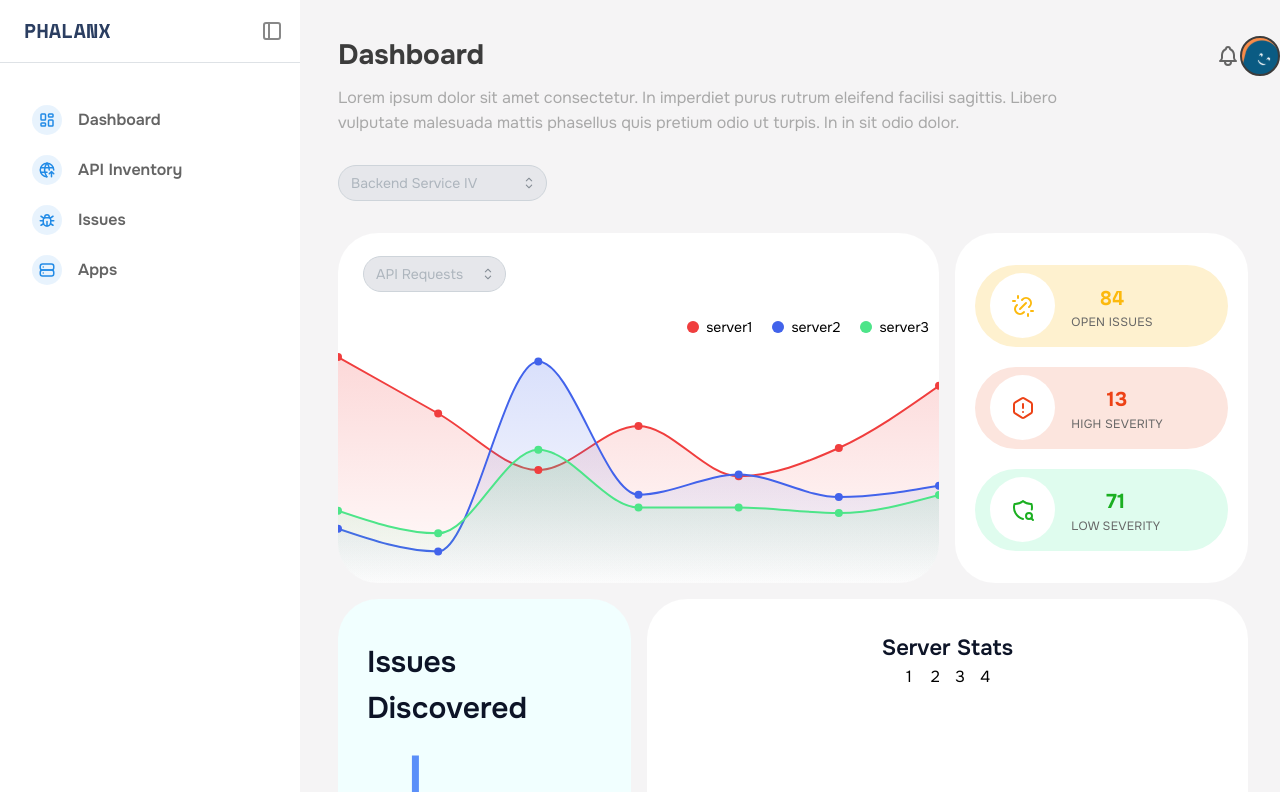
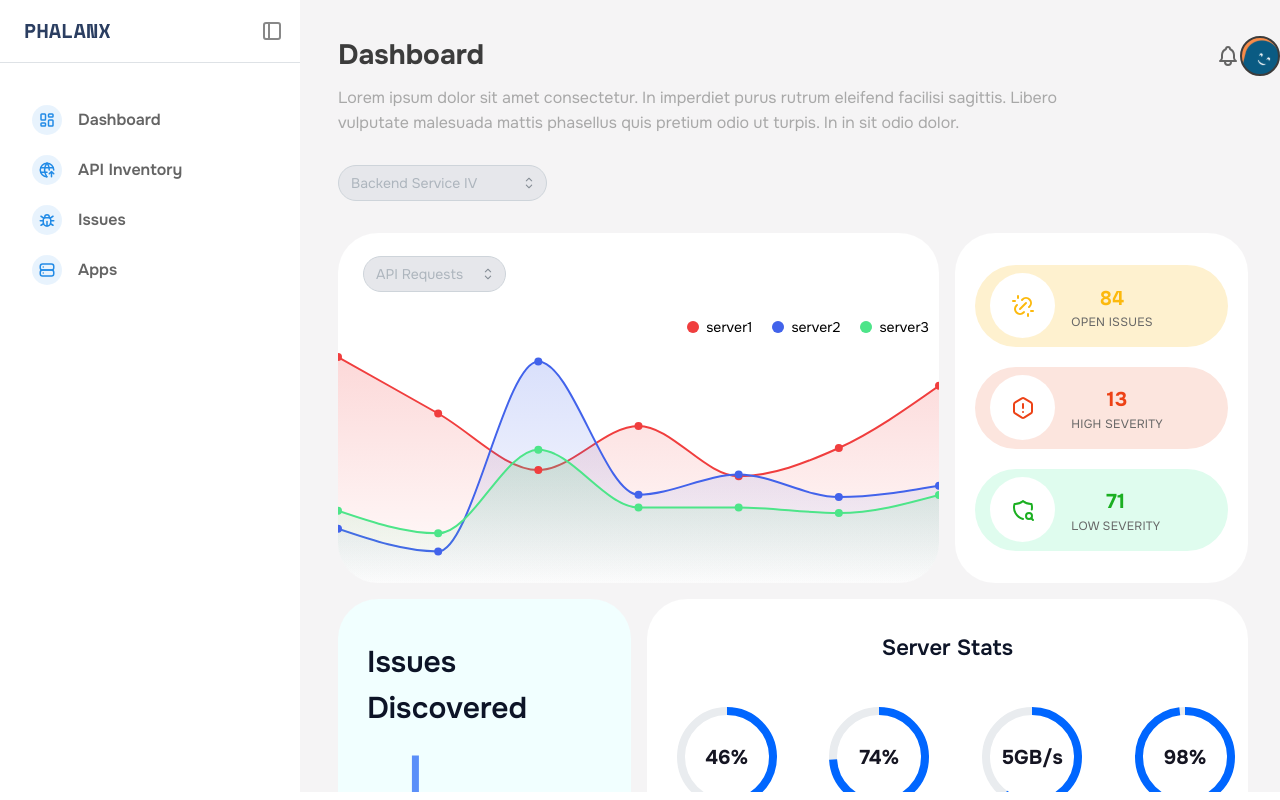
Before and after one commit to phalanxAPI/dashboard, a Next.js app: page / in a window 1280 px wide. Built offline with nearby package versions, Linux system fonts and the light colour scheme.

Commit message:
server states added

```diff
--- a/components/dashboard/StatsGrid/serverStates/index.tsx
+++ b/components/dashboard/StatsGrid/serverStates/index.tsx
@@ -1,4 +1,4 @@
-import { Box, Grid, Text } from '@mantine/core';
+import { Box, Grid, RingProgress, Text } from '@mantine/core';
 
 export default function ServerStates() {
   return (
@@ -19,11 +19,84 @@ export default function ServerStates() {
       <Text fw="600" style={{ fontSize: '22px' }} c="#0D1427">
         Server Stats
       </Text>
-      <Grid>
-        <Grid.Col span={{ base: 12, md: 6, lg: 3 }}>1</Grid.Col>
-        <Grid.Col span={{ base: 12, md: 6, lg: 3 }}>2</Grid.Col>
-        <Grid.Col span={{ base: 12, md: 6, lg: 3 }}>3</Grid.Col>
-        <Grid.Col span={{ base: 12, md: 6, lg: 3 }}>4</Grid.Col>
+      <Grid mt="xl" gutter={{ base: 50 }}>
+        <Grid.Col span={{ base: 12, md: 6, lg: 3 }}>
+          <div style={{ textAlign: 'center' }}>
+            <RingProgress
+              thickness={8}
+              sections={[{ value: 46, color: '#0066FF' }]}
+              label={
+                <Text fw="bold" c="#151522" ta="center" size="xl">
+                  46%
+                </Text>
+              }
+            />
+            <Text fw="bold" c="#151522" mt="sm">
+              CPU
+            </Text>
+            <Text fw="400" c="#151522" mt="sm" size="sm">
+              Description
+            </Text>
+          </div>
+        </Grid.Col>
+        <Grid.Col span={{ base: 12, md: 6, lg: 3 }}>
+          <div style={{ textAlign: 'center' }}>
+            <RingProgress
+              thickness={8}
+              sections={[{ value: 74, color: '#0066FF' }]}
+              label={
+                <Text fw="bold" c="#151522" ta="center" size="xl">
+                  74%
+                </Text>
+              }
+            />
+            <Text fw="bold" c="#151522" mt="sm">
+              Memory
+            </Text>
+            <Text fw="400" c="#151522" mt="sm" size="sm">
+              Description
+            </Text>
+          </div>
+        </Grid.Col>
+        <Grid.Col span={{ base: 12, md: 6, lg: 3 }}>
+          <div style={{ textAlign: 'center' }}>
+            <RingProgress
+              thickness={8}
+              sections={[{ value: 60, color: '#0066FF' }]}
+              label={
+                <Text fw="bold" c="#151522" ta="center" size="xl">
+                  5GB/s
+                </Text>
+              }
+            />
+            <Text fw="bold" c="#151522" mt="sm">
+              Bandwidth
+            </Text>
+
+            <Text fw="400" c="#151522" mt="sm" size="sm">
+              Description
+            </Text>
+          </div>
+        </Grid.Col>
+        <Grid.Col span={{ base: 12, md: 6, lg: 3 }}>
+          <div style={{ textAlign: 'center' }}>
+            <RingProgress
+              thickness={8}
+              sections={[{ value: 98, color: '#0066FF' }]}
+              label={
+                <Text fw="bold" c="#151522" ta="center" size="xl">
+                  98%
+                </Text>
+              }
+            />
+            <Text fw="bold" c="#151522" mt="sm">
+              Battery
+            </Text>
+            <Text fw="400" c="#151522" mt="sm" size="sm">
+              Description
+            </Text>
+          </div>
+        </Grid.Col>
       </Grid>
     </Box>
   );
```
